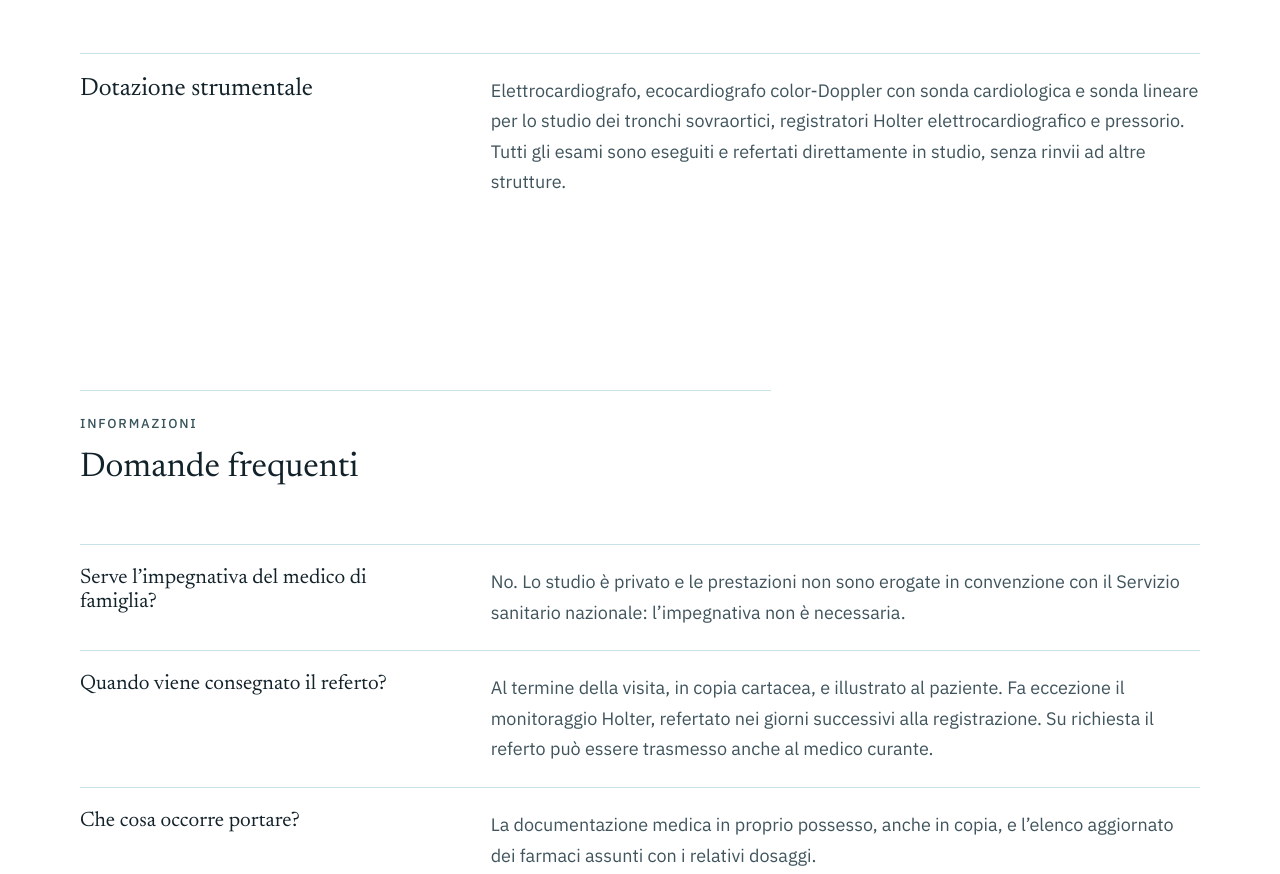
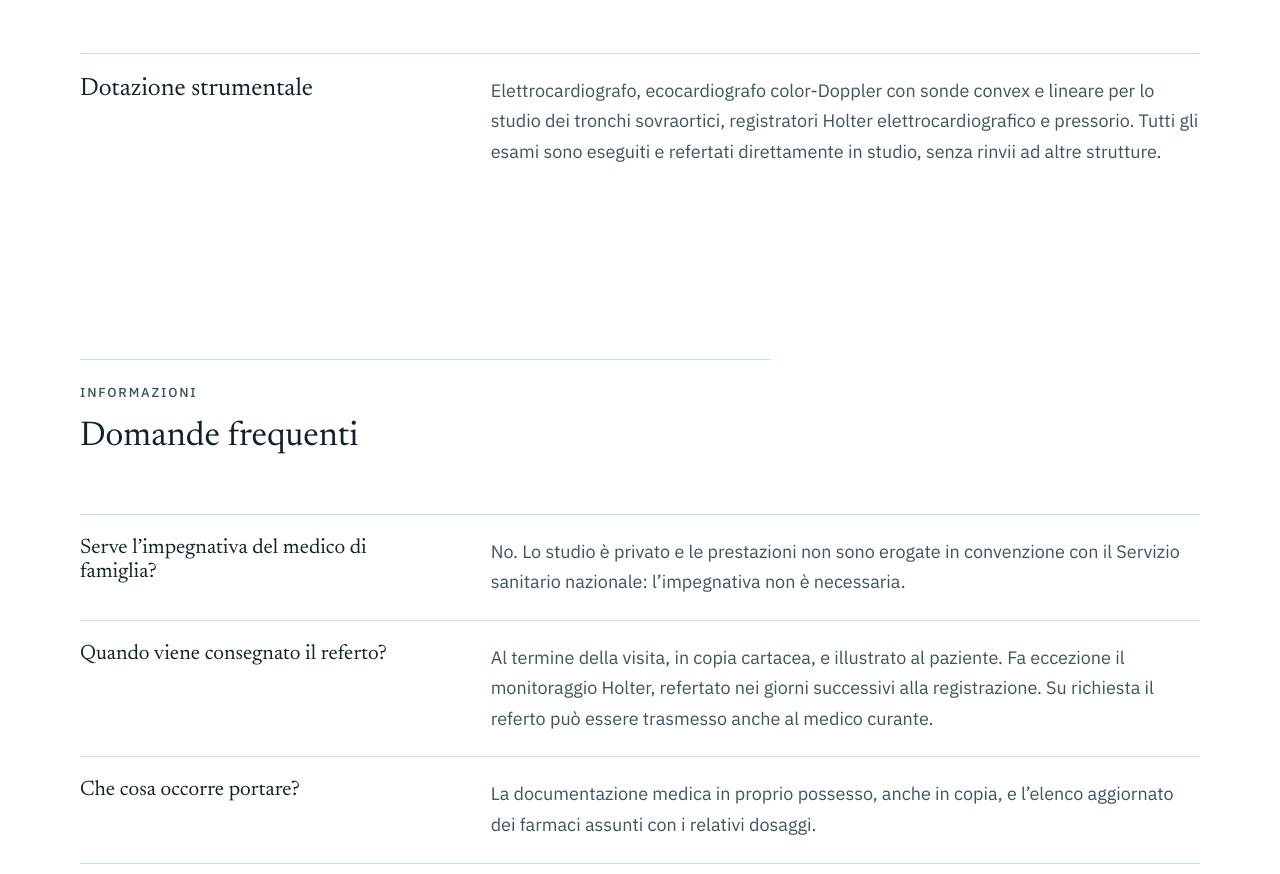
Before and after one commit to vage88sg1/sito-gaetano-grosso, a plain HTML site: page index.html in a window 1280 px wide. Shown: the part 3847-4721 px from the top of the page. Drawn offline with Linux system fonts and the light colour scheme.

Commit message:
Dotazione strumentale: sonde convex e lineare
Co-Authored-By: Claude Opus 5 <noreply@anthropic.com>

```diff
--- a/index.html
+++ b/index.html
@@ -580,7 +580,7 @@
 
       <div class="strumenti">
         <h3>Dotazione strumentale</h3>
-        <p>Elettrocardiografo, ecocardiografo color-Doppler con sonda cardiologica e sonda lineare per lo studio dei tronchi sovraortici, registratori Holter elettrocardiografico e pressorio. Tutti gli esami sono eseguiti e refertati direttamente in studio, senza rinvii ad altre strutture.</p>
+        <p>Elettrocardiografo, ecocardiografo color-Doppler con sonde convex e lineare per lo studio dei tronchi sovraortici, registratori Holter elettrocardiografico e pressorio. Tutti gli esami sono eseguiti e refertati direttamente in studio, senza rinvii ad altre strutture.</p>
       </div>
     </div>
   </section>
```
